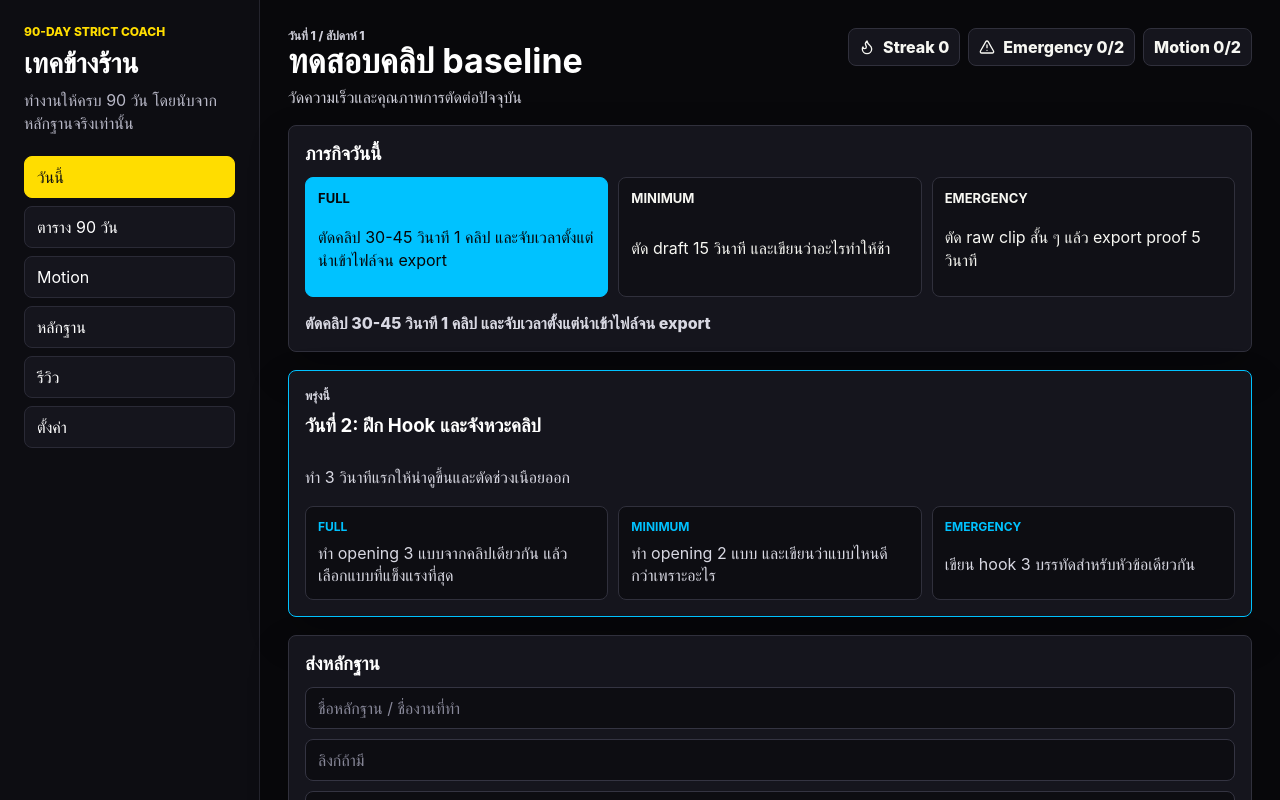
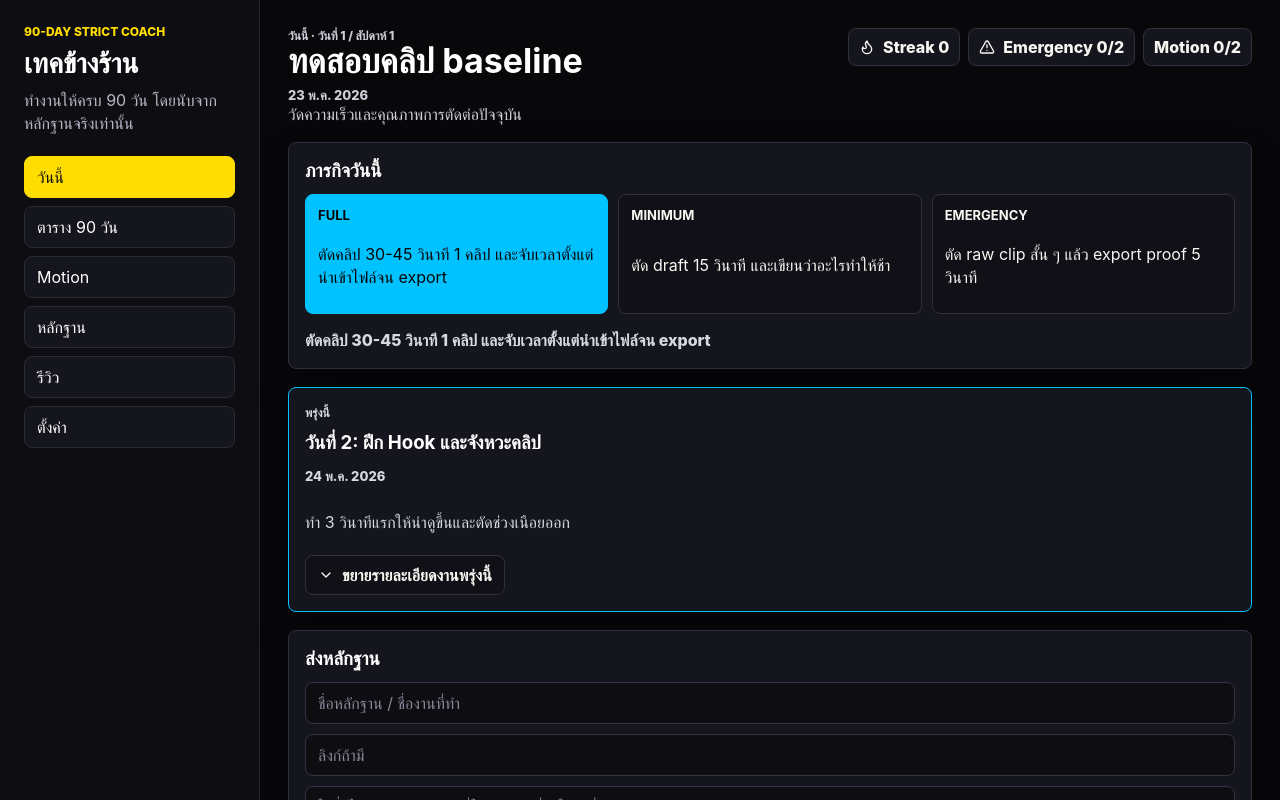
Before and after one commit to suchadakha10/Chakkange90, a React (Vite) app: page / in a window 1280 px wide. Shown: the top 800 px of the page. Built offline with nearby package versions, Linux system fonts and the light colour scheme.

Commit message:
feat: show dates and collapsible tomorrow details

```diff
--- a/src/components/PlanView.tsx
+++ b/src/components/PlanView.tsx
@@ -1,4 +1,5 @@
 import { CheckCircle2, Circle, Clock3 } from "lucide-react";
+import { formatChallengeDate } from "../domain/challengeDates";
 import { getCompletedDays, getCompletionPercent, getRemainingDays } from "../domain/progress";
 import type { ChallengePlan, ProofEntry } from "../domain/types";
 
@@ -7,16 +8,6 @@ interface Props {
   proofs: ProofEntry[];
   currentDay: number;
   startDate: string;
-}
-
-function formatChallengeDate(startDate: string, day: number): string {
-  const date = new Date(`${startDate}T00:00:00`);
-  date.setDate(date.getDate() + day - 1);
-  return new Intl.DateTimeFormat("th-TH-u-ca-gregory", {
-    day: "numeric",
-    month: "short",
-    year: "numeric",
-  }).format(date);
 }
 
 export function PlanView({ plan, proofs, currentDay, startDate }: Props) {
--- a/src/components/TodayCommandCenter.tsx
+++ b/src/components/TodayCommandCenter.tsx
@@ -1,5 +1,6 @@
-import { AlertTriangle, CheckCircle2, Flame, Send } from "lucide-react";
+import { AlertTriangle, CheckCircle2, ChevronDown, ChevronUp, Flame, Send } from "lucide-react";
 import { useState } from "react";
+import { formatChallengeDate } from "../domain/challengeDates";
 import { getEmergencyCountThisWeek, getMotionDrillsThisWeek, getStreak, getWeekForDay, shouldWarnMotionAvoidance } from "../domain/progress";
 import type { ChallengeState, DailyMission, ProofEntry, TaskLevel } from "../domain/types";
 import { isProofSyncConfigured, pushProof } from "../sync/proofSync";
@@ -26,6 +27,7 @@ export function TodayCommandCenter({ mission, tomorrowMission, state, onChange }
   const [url, setUrl] = useState("");
   const [reason, setReason] = useState("");
   const [syncMessage, setSyncMessage] = useState("");
+  const [tomorrowExpanded, setTomorrowExpanded] = useState(false);
   const week = getWeekForDay(state.currentDay);
   const streak = getStreak(state.proofs, state.currentDay);
   const emergencyCount = getEmergencyCountThisWeek(state.proofs, week);
@@ -34,6 +36,8 @@ export function TodayCommandCenter({ mission, tomorrowMission, state, onChange }
   const selectedTask = mission[level];
   const dayDone = state.proofs.some((proof) => proof.day === mission.day);
   const canSubmit = title.trim().length > 0 && notes.trim().length > 0;
+  const todayDate = formatChallengeDate(state.startDate, mission.day);
+  const tomorrowDate = tomorrowMission ? formatChallengeDate(state.startDate, tomorrowMission.day) : "";
 
   async function submitProof() {
     if (!canSubmit) return;
@@ -82,9 +86,10 @@ export function TodayCommandCenter({ mission, tomorrowMission, state, onChange }
       <header className="page-header">
         <div>
           <p className="eyebrow dark">
-            วันที่ {mission.day} / สัปดาห์ {mission.week}
+            วันนี้ · วันที่ {mission.day} / สัปดาห์ {mission.week}
           </p>
           <h2>{mission.title}</h2>
+          <p className="challenge-date">{todayDate}</p>
           <p>{mission.focus}</p>
         </div>
         <div className="metric-row">
@@ -138,10 +143,16 @@ export function TodayCommandCenter({ mission, tomorrowMission, state, onChange }
               <h3>
                 วันที่ {tomorrowMission.day}: {tomorrowMission.title}
               </h3>
+              <p className="challenge-date">{tomorrowDate}</p>
             </div>
             {tomorrowMission.requiresMotion && <span className="tag">Motion</span>}
           </div>
           <p>{tomorrowMission.focus}</p>
+          <button className="detail-toggle" onClick={() => setTomorrowExpanded((isExpanded) => !isExpanded)} type="button">
+            {tomorrowExpanded ? <ChevronUp size={16} /> : <ChevronDown size={16} />}
+            {tomorrowExpanded ? "ย่อรายละเอียดงานพรุ่งนี้" : "ขยายรายละเอียดงานพรุ่งนี้"}
+          </button>
+          {tomorrowExpanded && (
             <div className="tomorrow-grid">
               <div>
                 <strong>FULL</strong>
@@ -156,6 +167,7 @@ export function TodayCommandCenter({ mission, tomorrowMission, state, onChange }
                 <span>{tomorrowMission.emergency}</span>
               </div>
             </div>
+          )}
         </section>
       )}
 
--- /dev/null
+++ b/src/domain/challengeDates.ts
@@ -0,0 +1,13 @@
+export function getChallengeDate(startDate: string, day: number): Date {
+  const date = new Date(`${startDate}T00:00:00`);
+  date.setDate(date.getDate() + day - 1);
+  return date;
+}
+
+export function formatChallengeDate(startDate: string, day: number): string {
+  return new Intl.DateTimeFormat("th-TH-u-ca-gregory", {
+    day: "numeric",
+    month: "short",
+    year: "numeric",
+  }).format(getChallengeDate(startDate, day));
+}
--- a/src/styles.css
+++ b/src/styles.css
@@ -98,6 +98,13 @@ textarea {
 .page-header p {
   color: #cfcfda;
   margin: 0;
+}
+
+.challenge-date {
+  color: #ffdd00;
+  font-size: 13px;
+  font-weight: 800;
+  margin: 0 0 8px;
 }
 
 .dark {
@@ -215,6 +222,26 @@ textarea {
 
 .tomorrow-panel {
   border-color: #00c2ff;
+}
+
+.detail-toggle {
+  align-items: center;
+  background: #101016;
+  border: 1px solid #30303c;
+  border-radius: 8px;
+  color: #f7f7f2;
+  cursor: pointer;
+  display: inline-flex;
+  font-weight: 800;
+  gap: 8px;
+  margin-top: 4px;
+  min-height: 40px;
+  padding: 9px 12px;
+}
+
+.detail-toggle:hover {
+  border-color: #00c2ff;
+  color: #00c2ff;
 }
 
 .tomorrow-grid {
```
Also changed, not shown: 1 other file (tests, documents, lock files or other folders). Lines whose indentation alone changed are shown as unchanged.
